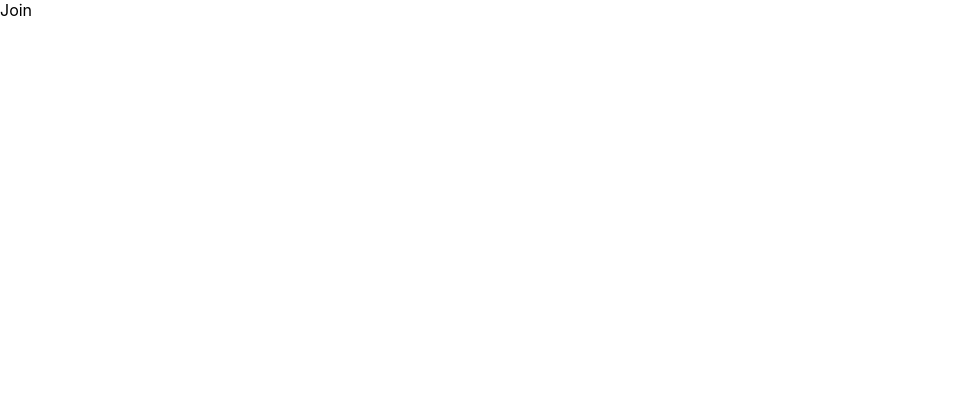
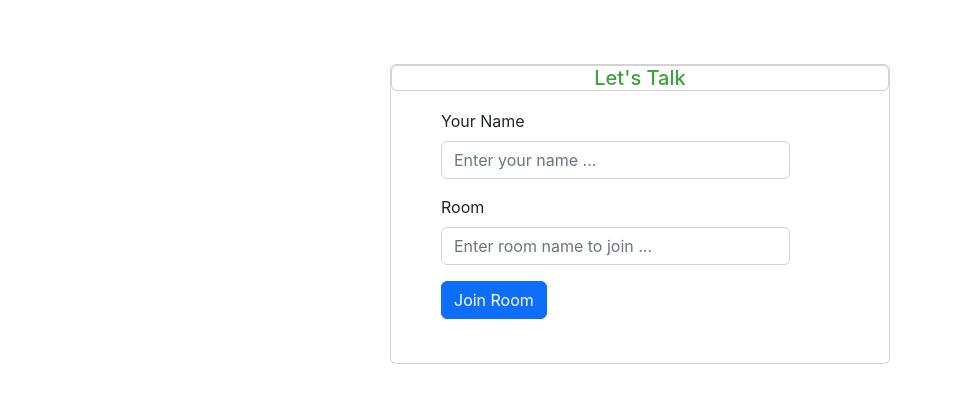
Before and after one commit to Iqbal0786/react-chat-app, a React (Create React App) app in the folder client/: page / in a window 1280 px wide. Shown: the top 402 px of the page, without its empty margins (0-953 px from the left). Built offline with nearby package versions, Linux system fonts and the light colour scheme.

Commit message:
added form

```diff
--- a/client/public/index.html
+++ b/client/public/index.html
@@ -24,6 +24,13 @@
       work correctly both with client-side routing and a non-root public URL.
       Learn how to configure a non-root public URL by running `npm run build`.
     -->
+     <!-- boot strap cdn link -->
+    <link
+  rel="stylesheet"
+  href="https://cdn.jsdelivr.net/npm/bootstrap@5.2.0-beta1/dist/css/bootstrap.min.css"
+  integrity="sha384-0evHe/X+R7YkIZDRvuzKMRqM+OrBnVFBL6DOitfPri4tjfHxaWutUpFmBp4vmVor"
+  crossorigin="anonymous"
+/>
     <title>React App</title>
   </head>
   <body>
--- a/client/src/compoents/Join.jsx
+++ b/client/src/compoents/Join.jsx
@@ -1,7 +1,25 @@
 import React from 'react'
+import {Button, Card ,Form} from "react-bootstrap"
 
 export default function Join() {
   return (
-    <div>Join</div>
+    <>
+    <Card  style={{width:"500px" , height:"300px" , margin:"auto", marginTop:"5%"}}>
+     <Card Hearder as={"h5"} style={{textAlign:"center" , color:"#3da13c"}}>Let's Talk </Card>
+     <Form style={{width:"70%" , marginLeft:"50px" ,marginTop:"10px"}}>
+      <Form.Group className="mb-3" controlId="exampleForm.ControlInput1">
+        <Form.Label>Your Name </Form.Label>
+        <Form.Control type="email" placeholder="Enter your name ..." />
+      </Form.Group>
+      <Form.Group className="mb-3" controlId="exampleForm.ControlInput1">
+        <Form.Label>Room</Form.Label>
+        <Form.Control type="email" placeholder="Enter room name to join ..." />
+      </Form.Group>
+      <Button>Join Room </Button>
+    </Form>
+
+    </Card>
+
+    </>
   )
 }
```
